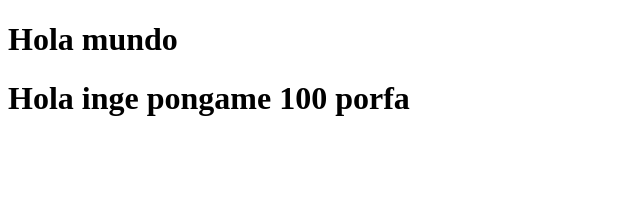
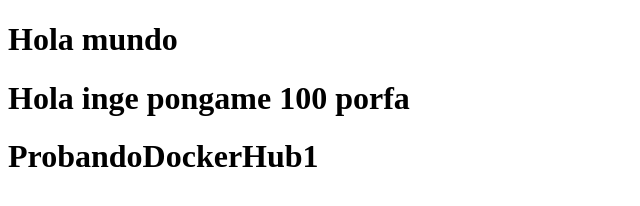
Before and after one commit to Hencuy/Examen, a plain HTML site: page index.html in a window 1280 px wide. Shown: the whole page, without its empty margins (0-640 px from the left). Drawn offline with Linux system fonts and the light colour scheme.

Commit message:
Probando Docker

```diff
--- a/index.html
+++ b/index.html
@@ -9,6 +9,7 @@
 
     <h1>Hola mundo</h1>
     <h1>Hola inge pongame 100 porfa</h1>
+    <h1>ProbandoDockerHub1</h1>
 
 </body>
 </html>
```
Also changed, not shown: 2 other files.
